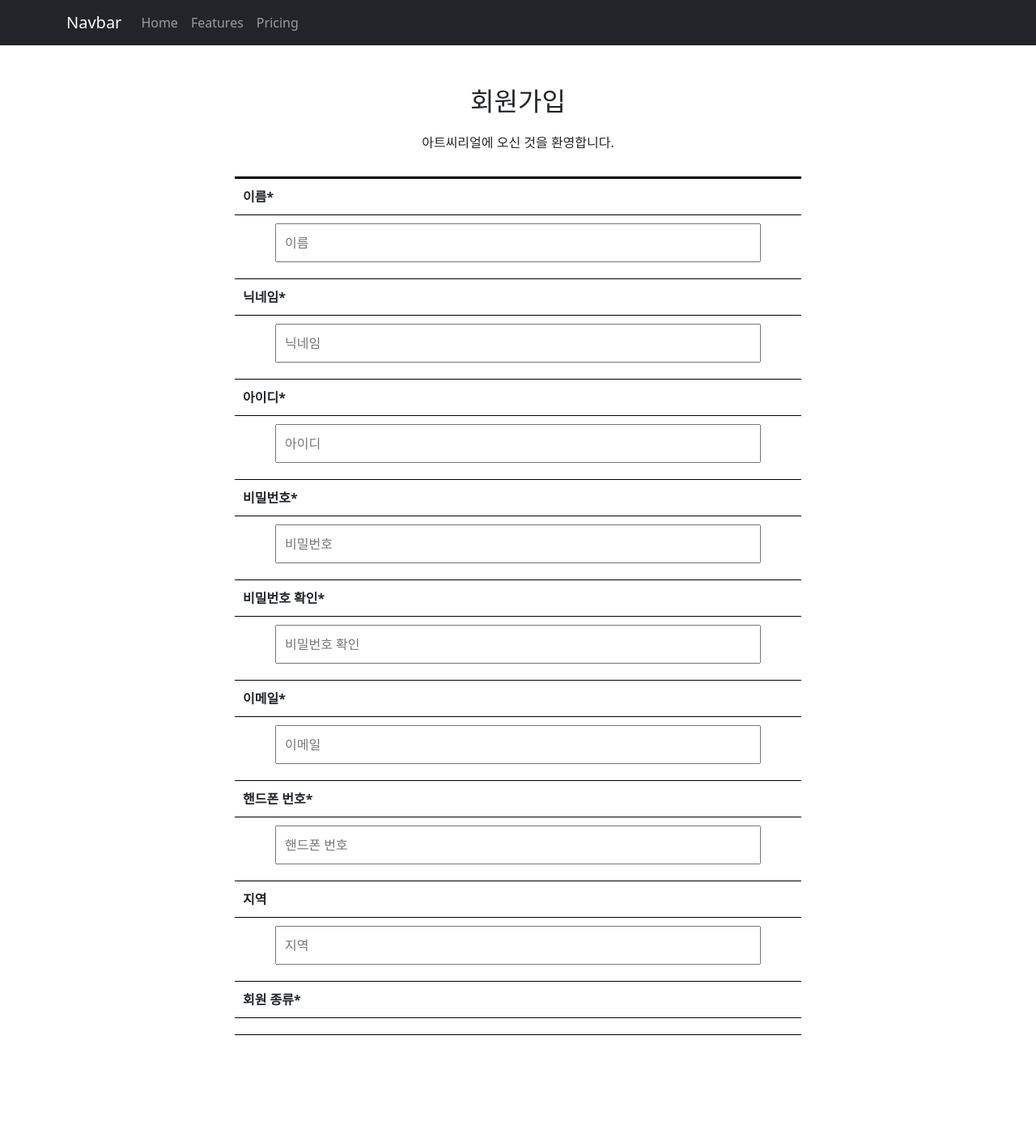
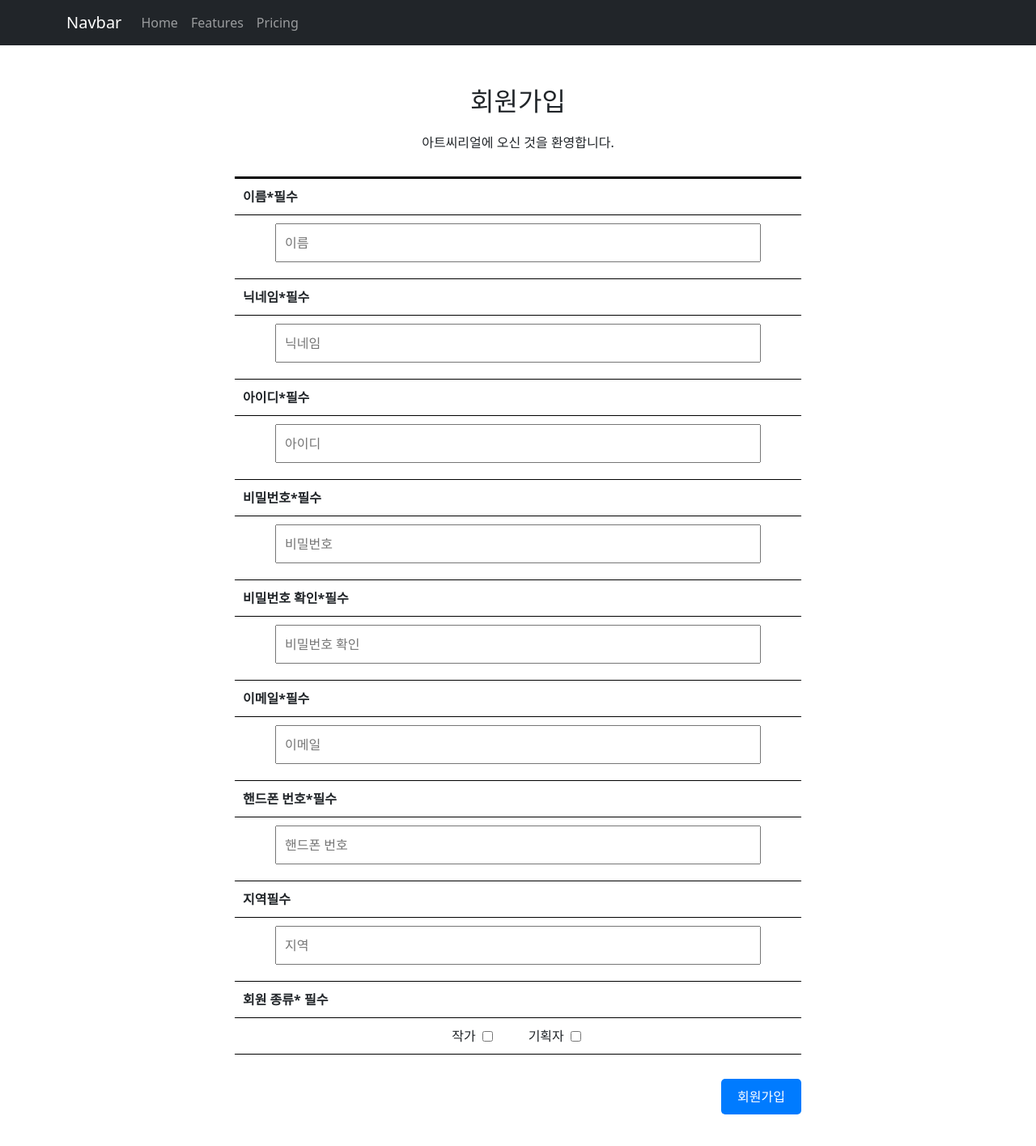
Before and after one commit to Art-SeeReal/FE_Repo, a React (Create React App) app: page /signUp in a window 1280 px wide. Shown: the top 1416 px of the page at 81% size. Before the commit the page ends 1339 px from the top, so only its background shows below. Built offline with nearby package versions, Linux system fonts and the light colour scheme.

Commit message:
feat : 기능

```diff
--- a/src/hooks/userQueries.tsx
+++ b/src/hooks/userQueries.tsx
@@ -1 +1,12 @@
-export {};
+import { SignUp } from '../model/UserTypes';
+import api from '../utils/api';
+
+export const registerUser = async (userData: SignUp) => {
+  try {
+    const response = await api.post('/signup', userData);
+    return response.data;
+  } catch (error) {
+    alert('회원가입 실패');
+    throw error;
+  }
+};
--- a/src/index.tsx
+++ b/src/index.tsx
@@ -1,4 +1,4 @@
-import { QueryClient, QueryClientProvider } from '@tanstack/react-query';
+import { QueryClient, QueryClientProvider } from 'react-query';
 import ReactDOM from 'react-dom/client';
 import { BrowserRouter } from 'react-router-dom';
 import React from 'react';
--- /dev/null
+++ b/src/model/UserTypes.tsx
@@ -0,0 +1,11 @@
+export type SignUp = {
+  name: string;
+  nickName: string;
+  id: string;
+  password: string;
+  email: string;
+  phoneNumber: string;
+  location: string;
+  checkbox1: boolean;
+  checkbox2: boolean;
+};
--- /dev/null
+++ b/src/pages/SignupPage/CheckBox.tsx
@@ -0,0 +1,34 @@
+import React from 'react';
+import styled from 'styled-components';
+
+interface CheckBoxProps {
+  label: string;
+  checked: boolean;
+  onChange: () => void;
+  inputRef: React.RefObject<HTMLInputElement>;
+}
+
+const CheckboxContainer = styled.div`
+  display: flex;
+  align-items: center;
+  margin: 0px 20px;
+`;
+
+const Label = styled.label`
+  margin-right: 8px;
+`;
+
+const CheckboxInput = styled.input`
+  margin-right: 4px;
+`;
+
+const CheckBox = ({ label, checked, onChange, inputRef }: CheckBoxProps) => {
+  return (
+    <CheckboxContainer>
+      <Label>{label}</Label>
+      <CheckboxInput type="checkbox" checked={checked} onChange={onChange} ref={inputRef} />
+    </CheckboxContainer>
+  );
+};
+
+export default CheckBox;
--- a/src/pages/SignupPage/InputWithLabel.tsx
+++ b/src/pages/SignupPage/InputWithLabel.tsx
@@ -2,9 +2,13 @@ import React from 'react';
 import styled from 'styled-components';
 
 interface InputWithLabelProps {
+  id: string;
   label: string;
   placeholder: string;
   type: string;
+  onChange: (event: React.ChangeEvent<HTMLInputElement>) => void;
+  text: string;
+  inputRef?: React.RefObject<HTMLInputElement> | null;
 }
 
 const InputWrapper = styled.div`
@@ -35,15 +39,22 @@ const StyledDivider = styled.div`
   margin: 10px 0;
 `;
 
-const InputWithLabel = ({ label, placeholder, type }: InputWithLabelProps) => {
+const InputWithLabel = ({ id, label, placeholder, type, onChange, text, inputRef }: InputWithLabelProps) => {
   return (
     <InputWrapper>
-      <StyledLabel>{label}</StyledLabel>
+      <StyledLabel>
+        {label}
+        {text}
+      </StyledLabel>
       <StyledDivider />
-      <StyledInput type={type} placeholder={placeholder} />
+      <StyledInput id={id} type={type} placeholder={placeholder} onChange={onChange} ref={inputRef} />
       <StyledDivider />
     </InputWrapper>
   );
 };
 
+InputWithLabel.defaultProps = {
+  inputRef: null,
+};
+
 export default InputWithLabel;
--- a/src/pages/SignupPage/index.tsx
+++ b/src/pages/SignupPage/index.tsx
@@ -1,6 +1,20 @@
-import React from 'react';
+import React, { useState, useRef } from 'react';
+import { useMutation, useQueryClient } from 'react-query';
 import styled from 'styled-components';
 import InputWithLabel from './InputWithLabel';
+import CheckBox from './CheckBox';
+import { SignUp } from '../../model/UserTypes';
+import {
+  arePasswordsEqual,
+  isValidCheckBox,
+  isValidEmail,
+  isValidId,
+  isValidName,
+  isValidNickName,
+  isValidPassWord,
+  isValidPhoneNum,
+} from '../../utils/Validation';
+import { registerUser } from '../../hooks/userQueries';
 
 interface DividerProps {
   height?: string;
@@ -41,23 +55,218 @@ const Label = styled.div`
   margin-left: 10px; /* 원하는 여백 크기로 조절하세요 */
 `;
 
+const CheckboxContainer = styled.div`
+  display: flex;
+  flex-direction: row; /* Updated style to display checkboxes in a row */
+`;
+
+const SignupButton = styled.button`
+  background-color: #007bff;
+  margin: 20px 0;
+  color: #fff;
+  padding: 10px 20px;
+  border: none;
+  border-radius: 5px;
+  cursor: pointer;
+  align-self: flex-end;
+`;
+
 const SignupPage = () => {
+  const [checkbox1, setCheckbox1] = useState(false);
+  const [checkbox2, setCheckbox2] = useState(false);
+  const [name, setName] = useState('');
+  const [nickName, setNickName] = useState('');
+  const [id, setId] = useState('');
+  const [password, setPassword] = useState('');
+  const [passwordConfirmation, setPasswordConfirmation] = useState('');
+  const [email, setEmail] = useState('');
+  const [phoneNumber, setPhoneNumber] = useState('');
+  const [location, setLocation] = useState('');
+  const queryClient = useQueryClient();
+
+  const nameRef = useRef<HTMLInputElement>(null);
+  const nickNameRef = useRef<HTMLInputElement>(null);
+  const idRef = useRef<HTMLInputElement>(null);
+  const passwordRef = useRef<HTMLInputElement>(null);
+  const passwordConfirmationRef = useRef<HTMLInputElement>(null);
+  const emailRef = useRef<HTMLInputElement>(null);
+  const phoneNumberRef = useRef<HTMLInputElement>(null);
+  const checkbox1Ref = useRef<HTMLInputElement>(null);
+  const checkbox2Ref = useRef<HTMLInputElement>(null);
+
+  const handleCheckbox1 = () => {
+    setCheckbox1(true);
+    setCheckbox2(false);
+  };
+  const handleCheckbox2 = () => {
+    setCheckbox2(true);
+    setCheckbox1(false);
+  };
+
+  const onChangeName = (e: React.ChangeEvent<HTMLInputElement>) => {
+    setName(e.target.value);
+  };
+
+  const onChangeNickName = (e: React.ChangeEvent<HTMLInputElement>) => {
+    setNickName(e.target.value);
+  };
+
+  const onChangeId = (e: React.ChangeEvent<HTMLInputElement>) => {
+    setId(e.target.value);
+  };
+
+  const onChangePassword = (e: React.ChangeEvent<HTMLInputElement>) => {
+    setPassword(e.target.value);
+  };
+
+  const onChangePasswordConfirmation = (e: React.ChangeEvent<HTMLInputElement>) => {
+    setPasswordConfirmation(e.target.value);
+  };
+
+  const onChangeEmail = (e: React.ChangeEvent<HTMLInputElement>) => {
+    setEmail(e.target.value);
+  };
+
+  const onChangePhoneNumber = (e: React.ChangeEvent<HTMLInputElement>) => {
+    setPhoneNumber(e.target.value);
+  };
+
+  const onChangeLocation = (e: React.ChangeEvent<HTMLInputElement>) => {
+    setLocation(e.target.value);
+  };
+
+  const { mutate: register } = useMutation(registerUser, {
+    onSuccess: () => {
+      queryClient.invalidateQueries('user');
+      alert('회원가입 성공');
+    },
+  });
+
+  const signUp = () => {
+    if (!isValidName(name)) {
+      alert('이름을 입력해주세요.');
+      if (nameRef.current) nameRef.current.focus();
+    } else if (!isValidNickName(nickName)) {
+      alert('닉네임 유효성 검사 실패');
+      if (nickNameRef.current) nickNameRef.current.focus();
+    } else if (!isValidId(id)) {
+      alert('아이디 유효성 검사 실패');
+      if (idRef.current) idRef.current.focus();
+    } else if (!isValidPassWord(password)) {
+      alert('비밀번호 유효성 검사 실패');
+      if (passwordRef.current) passwordRef.current.focus();
+    } else if (!arePasswordsEqual(password, passwordConfirmation)) {
+      alert('비밀번호가 일치하지 않습니다.');
+      if (passwordConfirmationRef.current) passwordConfirmationRef.current.focus();
+    } else if (!isValidEmail(email)) {
+      alert('이메일 유효성 검사 실패');
+      if (emailRef.current) emailRef.current.focus();
+    } else if (!isValidPhoneNum(phoneNumber)) {
+      alert('휴대폰 번호 유효성 검사 실패');
+      if (phoneNumberRef.current) phoneNumberRef.current.focus();
+    } else if (!isValidCheckBox(checkbox1, checkbox2)) {
+      alert('회원 종류를 선택해주세요.');
+      if (checkbox1Ref.current) checkbox1Ref.current.focus();
+    } else {
+      const signUpData: SignUp = {
+        name,
+        nickName,
+        id,
+        password,
+        email,
+        phoneNumber,
+        location,
+        checkbox1,
+        checkbox2,
+      };
+      register(signUpData);
+    }
+  };
+  const errorTxt = '필수';
   return (
     <LoginPageWrapper>
       <Title>회원가입</Title>
       <Subtitle>아트씨리얼에 오신 것을 환영합니다.</Subtitle>
       <Divider height="3px" />
-      <InputWithLabel label="이름*" placeholder="이름" type="text" />
-      <InputWithLabel label="닉네임*" placeholder="닉네임" type="text" />
-      <InputWithLabel label="아이디*" placeholder="아이디" type="text" />
-      <InputWithLabel label="비밀번호*" placeholder="비밀번호" type="text" />
-      <InputWithLabel label="비밀번호 확인*" placeholder="비밀번호 확인" type="text" />
-      <InputWithLabel label="이메일*" placeholder="이메일" type="text" />
-      <InputWithLabel label="핸드폰 번호*" placeholder="핸드폰 번호" type="text" />
-      <InputWithLabel label="지역" placeholder="지역" type="text" />
-      <Label>회원 종류*</Label>
+      <InputWithLabel
+        id="name"
+        label="이름*"
+        placeholder="이름"
+        type="text"
+        onChange={onChangeName}
+        text={errorTxt}
+        inputRef={nameRef}
+      />
+      <InputWithLabel
+        id="nickname"
+        label="닉네임*"
+        placeholder="닉네임"
+        type="text"
+        onChange={onChangeNickName}
+        text={errorTxt}
+        inputRef={nickNameRef}
+      />
+      <InputWithLabel
+        id="id"
+        label="아이디*"
+        placeholder="아이디"
+        type="text"
+        onChange={onChangeId}
+        text={errorTxt}
+        inputRef={idRef}
+      />
+      <InputWithLabel
+        id="pw"
+        label="비밀번호*"
+        placeholder="비밀번호"
+        type="password"
+        onChange={onChangePassword}
+        text={errorTxt}
+        inputRef={passwordRef}
+      />
+      <InputWithLabel
+        id="pwCheck"
+        label="비밀번호 확인*"
+        placeholder="비밀번호 확인"
+        type="password"
+        onChange={onChangePasswordConfirmation}
+        text={errorTxt}
+        inputRef={passwordConfirmationRef}
+      />
+      <InputWithLabel
+        id="email"
+        label="이메일*"
+        placeholder="이메일"
+        type="email"
+        onChange={onChangeEmail}
+        text={errorTxt}
+        inputRef={emailRef}
+      />
+      <InputWithLabel
+        id="phonNum"
+        label="핸드폰 번호*"
+        placeholder="핸드폰 번호"
+        type="tel"
+        onChange={onChangePhoneNumber}
+        text={errorTxt}
+        inputRef={phoneNumberRef}
+      />
+      <InputWithLabel
+        id="location"
+        label="지역"
+        placeholder="지역"
+        type="text"
+        onChange={onChangeLocation}
+        text={errorTxt}
+      />
+      <Label>회원 종류* {errorTxt}</Label>
       <Divider />
+      <CheckboxContainer>
+        <CheckBox label="작가" checked={checkbox1} onChange={handleCheckbox1} inputRef={checkbox1Ref} />
+        <CheckBox label="기획자" checked={checkbox2} onChange={handleCheckbox2} inputRef={checkbox2Ref} />
+      </CheckboxContainer>
       <Divider />
+      <SignupButton onClick={signUp}>회원가입</SignupButton>
     </LoginPageWrapper>
   );
 };
--- /dev/null
+++ b/src/utils/Validation.tsx
@@ -0,0 +1,69 @@
+const isValidName = (name: string) => {
+  if (name.trim().length === 0) {
+    return false;
+  }
+  return true;
+};
+
+const isValidNickName = (nickname: string) => {
+  if (nickname.trim().length === 0) {
+    return false;
+  }
+  return true;
+};
+
+const isValidId = (id: string) => {
+  if (id.length < 4 || id.length > 15) {
+    return false;
+  }
+  if (!/^[A-Za-z0-9][A-Za-z0-9]*$/.test(id)) {
+    return false;
+  }
+  return true;
+};
+
+const isValidPassWord = (pw: string) => {
+  if (!/^(?=.*[a-z])(?=.*\d)(?=.*[@$!%*#?&])[a-zA-Z\d@$!%*#?&]{8,}$/.test(pw)) {
+    return false;
+  }
+  return true;
+};
+
+const arePasswordsEqual = (pw: string, pwCheck: string): boolean => {
+  return pw === pwCheck;
+};
+
+const isValidEmail = (email: string) => {
+  if (email.trim().length === 0) {
+    return false;
+  }
+  if (!/^[A-Za-z0-9_]+[A-Za-z0-9]*[@]{1}[A-Za-z0-9]+[A-Za-z0-9]*(\.[A-Za-z]{1,})+$/.test(email)) {
+    return false;
+  }
+  return true;
+};
+
+const isValidPhoneNum = (phoneNumber: string) => {
+  if (!/^01([0|1|6|7|8|9])-?([0-9]{3,4})-?([0-9]{4})$/.test(phoneNumber)) {
+    return false;
+  }
+  return true;
+};
+
+const isValidCheckBox = (check1: boolean, check2: boolean) => {
+  if (!check1 && !check2) {
+    return false;
+  }
+  return true;
+};
+
+export {
+  isValidName,
+  isValidNickName,
+  isValidId,
+  isValidPassWord,
+  arePasswordsEqual,
+  isValidEmail,
+  isValidPhoneNum,
+  isValidCheckBox,
+};
```
Also changed, not shown: src/utils/api.js (+18 -12 lines).
